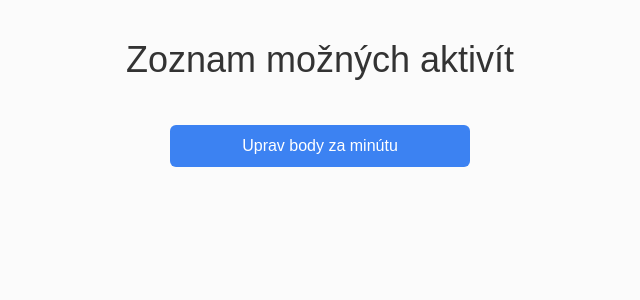
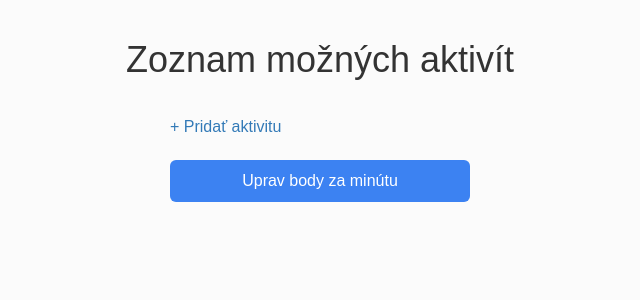
Before and after one commit to MartinStevko/U17-diary, a Django app: page /activity/list in a window 1280 px wide. Shown: the part 66-366 px from the top of the page, without its empty margins (320-960 px from the left). Run offline with Django 3.2, Linux system fonts and the light colour scheme; the visitor is signed in with stand-in values (Sample User, id 1); data that the repository does not hold is empty; parts of the project's set-up code (start-up, migrations or seed data) failed here and were passed over; some libraries are stand-ins or nearby versions.

Commit message:
Add activity button

```diff
--- a/diary/templates/diary/activities.html
+++ b/diary/templates/diary/activities.html
@@ -37,6 +37,11 @@
           {% endfor %}
         {% endif %}
         <tr>
+          <td colspan="2">
+            <a href="{% url 'admin:diary_activity_add' %}">+ Pridať aktivitu</a>
+          </td>
+        </tr>
+        <tr>
           <td colspan="2"><input type="submit" value="Uprav body za minútu"></td>
         </tr>
       {% else %}
@@ -46,6 +51,11 @@
             <td><input class="act2" value="{{ activity.ppm }}" type="number" disabled></td>
           </tr>
         {% endfor %}
+        <tr>
+          <td colspan="2">
+            <a href="{% url 'admin:diary_activity_add' %}">+ Pridať aktivitu</a>
+          </td>
+        </tr>
       {% endif %}
     </table>
   </form>
```
